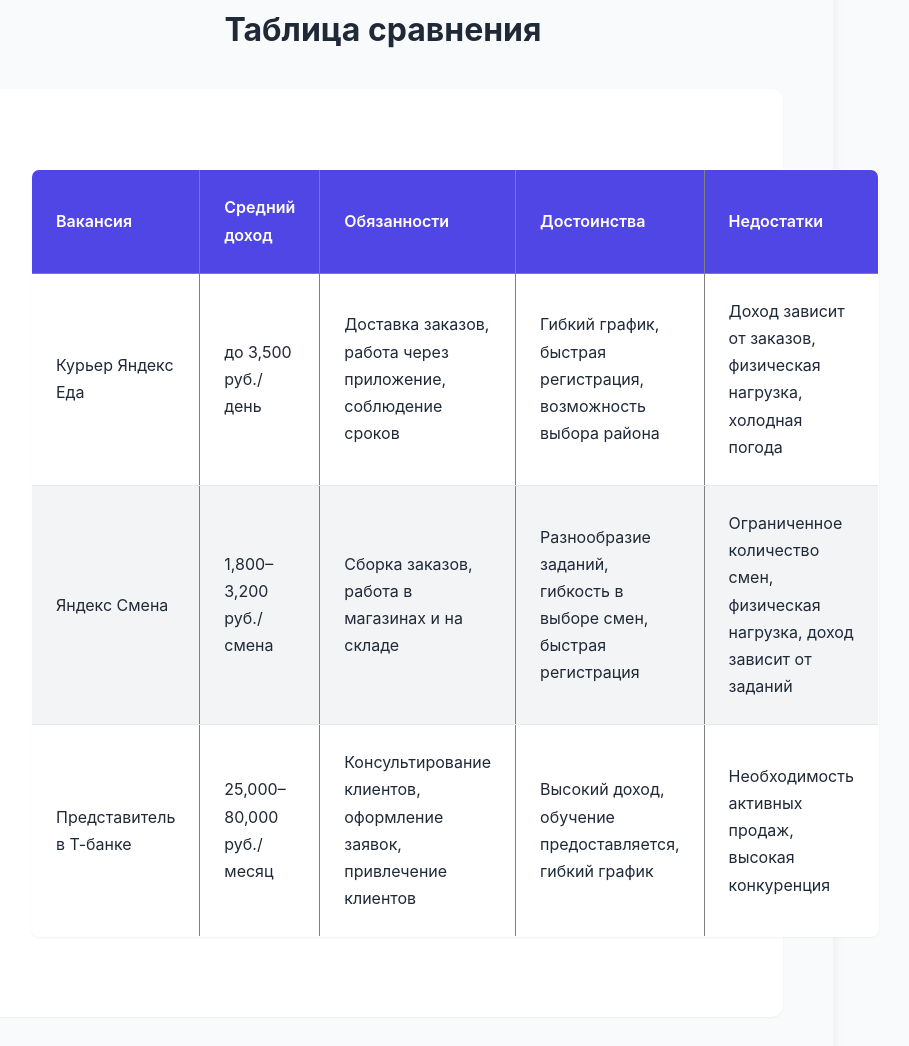
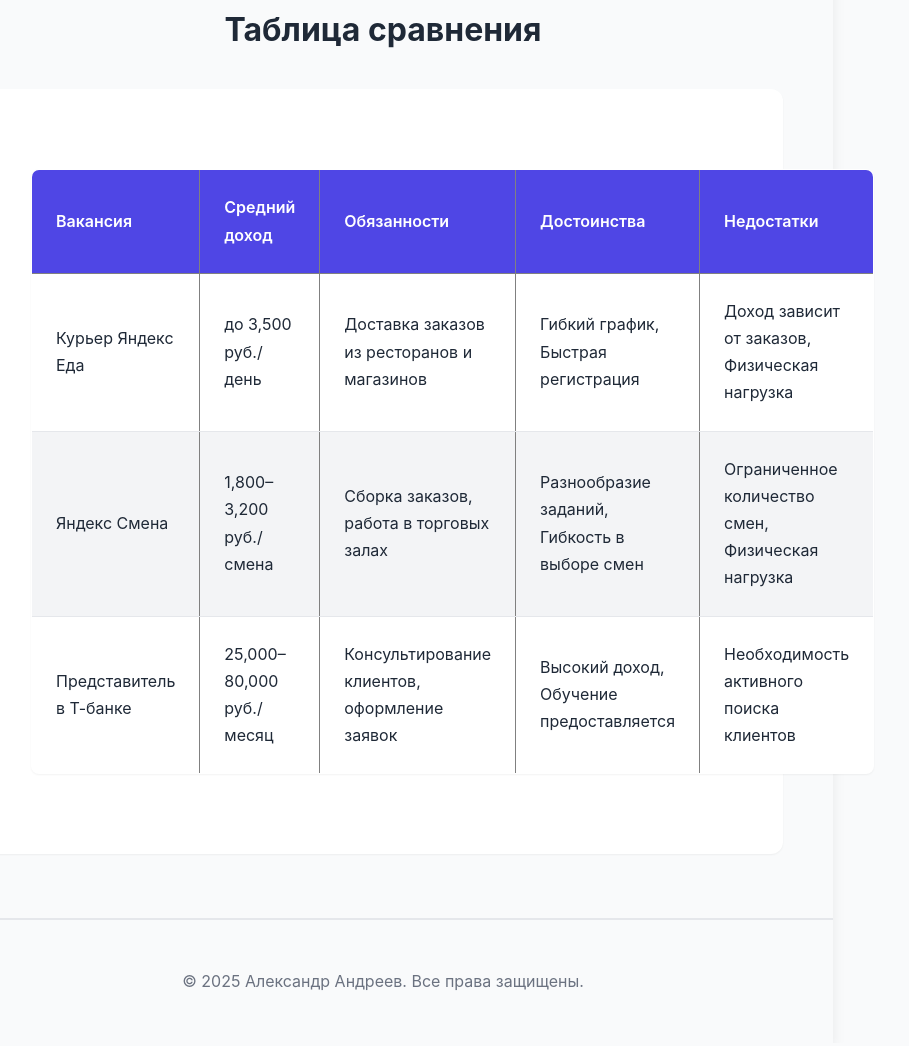
Before and after one commit to pashnin/vakansii-bez-opyta-v-permi, a plain HTML site: page index.html in a window 1280 px wide. Shown: the part 7628-8674 px from the top of the page, without its empty margins (257-1166 px from the left). Drawn offline with Linux system fonts and the light colour scheme.

Commit message:
Update index.html

```diff
--- a/index.html
+++ b/index.html
@@ -7,9 +7,9 @@
     <!-- Primary Meta Tags -->
     <title>Лучшие вакансии без опыта в Перми</title>
     <meta name="title" content="Лучшие вакансии без опыта в Перми">
-    <meta name="description" content="Лучшие вакансии без опыта в Перми на декабря 2025">
+    <meta name="description" content="Лучшие вакансии без опыта в Перми на декабрь 2025">
     <meta name="author" content="Александр Андреев">
-    <meta name="keywords" content="Лучшие вакансии без опыта в Перми Лучшие вакансии без опыта в Перми на декабря 2025">
+    <meta name="keywords" content="Лучшие вакансии без опыта в Перми Лучшие вакансии без опыта в Перми на декабрь 2025">
 
     <!-- Webmaster Verification -->
     <meta name="google-site-verification" content="k1naFcMKtZ0AU2hjBnyOV0ByIwQiO-JKxBl57AOcdxU">
@@ -19,11 +19,11 @@
     <meta property="og:type" content="article">
     <meta property="og:url" content="https://vakansii-bez-opyta-v-permi.vercel.app">
     <meta property="og:title" content="Лучшие вакансии без опыта в Перми">
-    <meta property="og:description" content="Лучшие вакансии без опыта в Перми на декабря 2025">
+    <meta property="og:description" content="Лучшие вакансии без опыта в Перми на декабрь 2025">
     <meta property="og:image" content="https://vakansii-bez-opyta-v-permi.vercel.app/icon.png">
     <meta property="og:site_name" content="Лучшие вакансии без опыта в Перми">
     <meta property="og:locale" content="ru_RU">
-    <meta property="article:published_time" content="2025-12-19T17:52:38+00:00">
+    <meta property="article:published_time" content="2025-12-19T18:10:44+00:00">
     <meta property="article:author" content="Александр Андреев">
     <meta property="article:section" content="Статьи">
 
@@ -31,7 +31,7 @@
     <meta name="twitter:card" content="summary_large_image">
     <meta name="twitter:url" content="https://vakansii-bez-opyta-v-permi.vercel.app">
     <meta name="twitter:title" content="Лучшие вакансии без опыта в Перми">
-    <meta name="twitter:description" content="Лучшие вакансии без опыта в Перми на декабря 2025">
+    <meta name="twitter:description" content="Лучшие вакансии без опыта в Перми на декабрь 2025">
     <meta name="twitter:image" content="https://vakansii-bez-opyta-v-permi.vercel.app/icon.png">
     <meta name="twitter:creator" content="Александр Андреев">
 
@@ -48,10 +48,10 @@
         "@context": "https://schema.org",
         "@type": "Article",
         "headline": "Лучшие вакансии без опыта в Перми",
-        "description": "Лучшие вакансии без опыта в Перми на декабря 2025",
+        "description": "Лучшие вакансии без опыта в Перми на декабрь 2025",
         "image": "https://vakansii-bez-opyta-v-permi.vercel.app/icon.png",
-        "datePublished": "2025-12-19T17:52:38+00:00",
-        "dateModified": "2025-12-19T17:52:38+00:00",
+        "datePublished": "2025-12-19T18:10:44+00:00",
+        "dateModified": "2025-12-19T18:10:44+00:00",
         "author": {
             "@type": "Person",
             "name": "Александр Андреев",
@@ -84,8 +84,8 @@
             <div class="header-content">
                 <h1 class="article-title" itemprop="headline">Лучшие вакансии без опыта в Перми</h1>
                 <div class="article-meta">
-                    <time datetime="2025-12-19T17:52:38+00:00" itemprop="datePublished">19.12.2025</time>
-                    <meta itemprop="dateModified" content="2025-12-19T17:52:38+00:00">
+                    <time datetime="2025-12-19T18:10:44+00:00" itemprop="datePublished">19.12.2025</time>
+                    <meta itemprop="dateModified" content="2025-12-19T18:10:44+00:00">
                     <span class="reading-time" itemprop="timeRequired" content="PT3M">Время чтения: 3 мин</span>
                 </div>
             </div>
@@ -110,9 +110,9 @@
         <!-- Main Article Content -->
         <article class="article-content" itemscope itemtype="https://schema.org/Article">
             <meta itemprop="headline" content="Лучшие вакансии без опыта в Перми">
-            <meta itemprop="description" content="Лучшие вакансии без опыта в Перми на декабря 2025">
-            <meta itemprop="datePublished" content="2025-12-19T17:52:38+00:00">
-            <meta itemprop="dateModified" content="2025-12-19T17:52:38+00:00">
+            <meta itemprop="description" content="Лучшие вакансии без опыта в Перми на декабрь 2025">
+            <meta itemprop="datePublished" content="2025-12-19T18:10:44+00:00">
+            <meta itemprop="dateModified" content="2025-12-19T18:10:44+00:00">
             <meta itemprop="timeRequired" content="PT3M">
             <meta itemprop="wordCount" content="755">
             <div class="content-wrapper" itemprop="articleBody">
@@ -124,7 +124,7 @@
         <section class="table-section">
             <h2 class="section-title">Таблица сравнения</h2>
             <div class="table-container">
-                <table border="1" cellpadding="10" cellspacing="0">
+                <table border="1" cellpadding="5" cellspacing="0">
     <thead>
         <tr>
             <th>Вакансия</th>
@@ -138,23 +138,23 @@
         <tr>
             <td>Курьер Яндекс Еда</td>
             <td>до 3,500 руб./день</td>
-            <td>Доставка заказов, работа через приложение, соблюдение сроков</td>
-            <td>Гибкий график, быстрая регистрация, возможность выбора района</td>
-            <td>Доход зависит от заказов, физическая нагрузка, холодная погода</td>
+            <td>Доставка заказов из ресторанов и магазинов</td>
+            <td>Гибкий график, Быстрая регистрация</td>
+            <td>Доход зависит от заказов, Физическая нагрузка</td>
         </tr>
         <tr>
             <td>Яндекс Смена</td>
             <td>1,800–3,200 руб./смена</td>
-            <td>Сборка заказов, работа в магазинах и на складе</td>
-            <td>Разнообразие заданий, гибкость в выборе смен, быстрая регистрация</td>
-            <td>Ограниченное количество смен, физическая нагрузка, доход зависит от заданий</td>
+            <td>Сборка заказов, работа в торговых залах</td>
+            <td>Разнообразие заданий, Гибкость в выборе смен</td>
+            <td>Ограниченное количество смен, Физическая нагрузка</td>
         </tr>
         <tr>
             <td>Представитель в Т-банке</td>
             <td>25,000–80,000 руб./месяц</td>
-            <td>Консультирование клиентов, оформление заявок, привлечение клиентов</td>
-            <td>Высокий доход, обучение предоставляется, гибкий график</td>
-            <td>Необходимость активных продаж, высокая конкуренция</td>
+            <td>Консультирование клиентов, оформление заявок</td>
+            <td>Высокий доход, Обучение предоставляется</td>
+            <td>Необходимость активного поиска клиентов</td>
         </tr>
     </tbody>
 </table>
```
